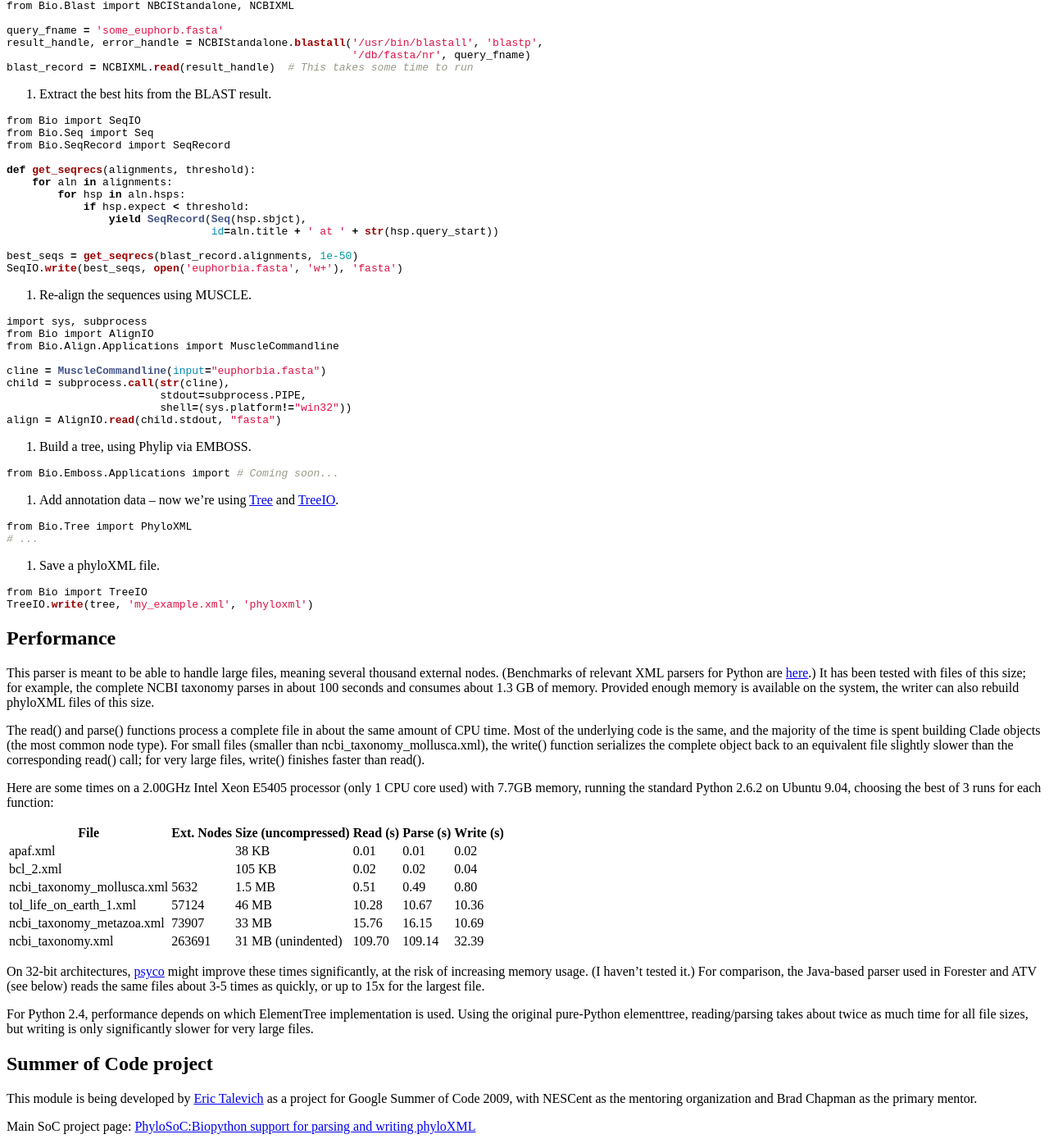
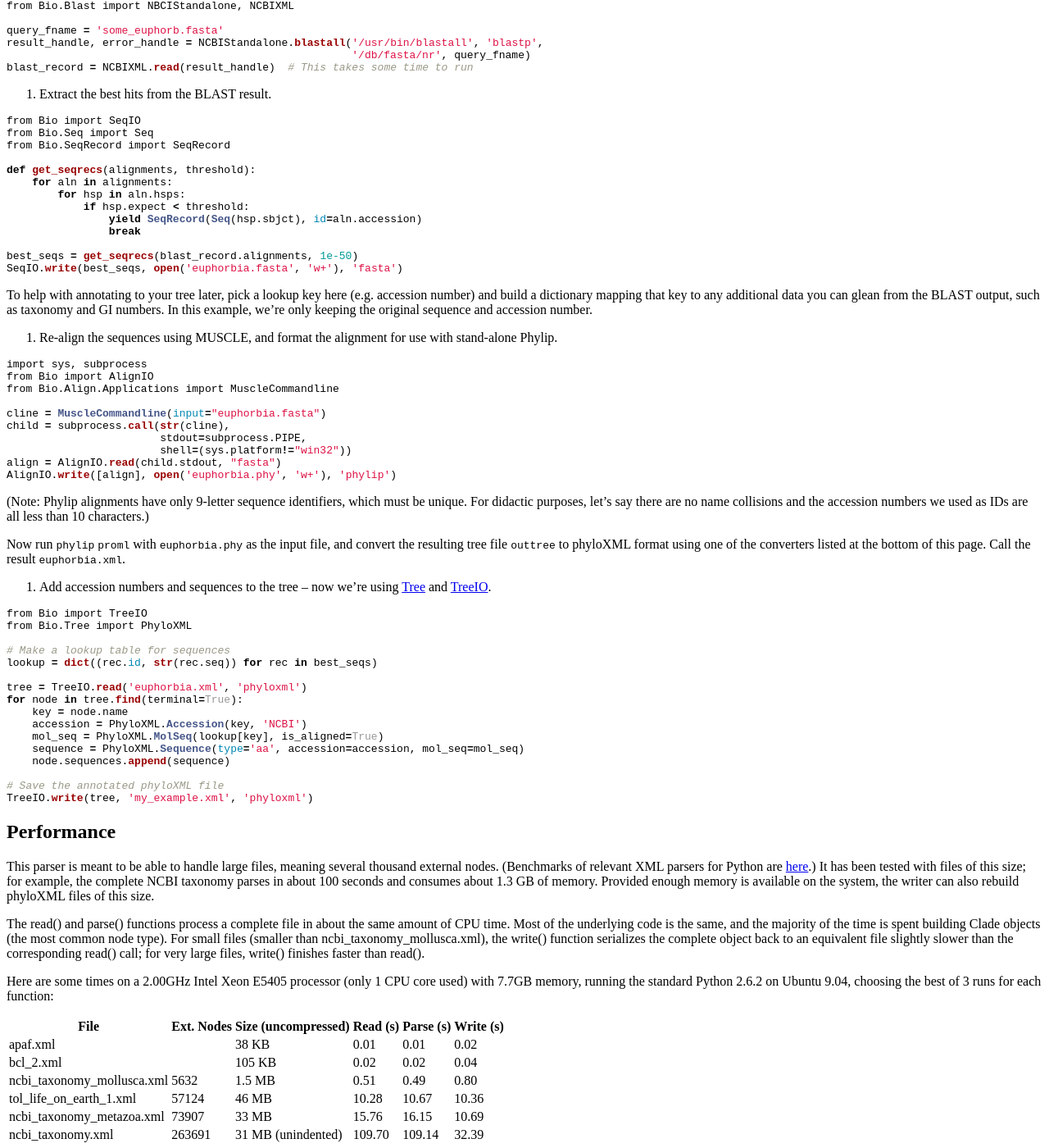
Before and after one commit to biopython/biopython.github.io, a Jekyll site: the page built from wiki/PhyloXML.md, in a window 1280 px wide and 1400 px high, scrolled down 3507 px. Shown: the whole window at 82% size. Built offline with Jekyll 4.4.1, drawn with Linux system fonts in a browser that asks for light colours.

Commit message:
/* Example pipeline */ Showed how to automate the tree annotations

````diff
--- a/wiki/PhyloXML.md
+++ b/wiki/PhyloXML.md
@@ -310,14 +310,21 @@ def get_seqrecs(alignments, threshold):
     for aln in alignments:
         for hsp in aln.hsps:
             if hsp.expect < threshold:
-                yield SeqRecord(Seq(hsp.sbjct),
-                                id=aln.title + ' at ' + str(hsp.query_start))
+                yield SeqRecord(Seq(hsp.sbjct), id=aln.accession)
+                break
 
 best_seqs = get_seqrecs(blast_record.alignments, 1e-50)
 SeqIO.write(best_seqs, open('euphorbia.fasta', 'w+'), 'fasta')
 ```
 
-3. Re-align the sequences using MUSCLE.
+To help with annotating to your tree later, pick a lookup key here (e.g.
+accession number) and build a dictionary mapping that key to any
+additional data you can glean from the BLAST output, such as taxonomy
+and GI numbers. In this example, we're only keeping the original
+sequence and accession number.
+
+3. Re-align the sequences using MUSCLE, and format the alignment for use
+with stand-alone Phylip.
 
 ``` python
 import sys, subprocess
@@ -329,26 +336,38 @@ child = subprocess.call(str(cline),
                         stdout=subprocess.PIPE,
                         shell=(sys.platform!="win32"))
 align = AlignIO.read(child.stdout, "fasta")
+AlignIO.write([align], open('euphorbia.phy', 'w+'), 'phylip')
 ```
 
-4. Build a tree, using Phylip via EMBOSS.
+(Note: Phylip alignments have only 9-letter sequence identifiers, which
+must be unique. For didactic purposes, let's say there are no name
+collisions and the accession numbers we used as IDs are all less than 10
+characters.)
 
-``` python
-from Bio.Emboss.Applications import # Coming soon...
-```
+Now run `phylip` `proml` with `euphorbia.phy` as the input file, and
+convert the resulting tree file `outtree` to phyloXML format using one
+of the converters listed at the bottom of this page. Call the result
+`euphorbia.xml`.
 
-5. Add annotation data -- now we're using [Tree](Tree "wikilink") and
-[TreeIO](TreeIO "wikilink").
-
-``` python
-from Bio.Tree import PhyloXML
-# ...
-```
-
-6. Save a phyloXML file.
+4. Add accession numbers and sequences to the tree -- now we're using
+[Tree](Tree "wikilink") and [TreeIO](TreeIO "wikilink").
 
 ``` python
 from Bio import TreeIO
+from Bio.Tree import PhyloXML
+
+# Make a lookup table for sequences
+lookup = dict((rec.id, str(rec.seq)) for rec in best_seqs)
+
+tree = TreeIO.read('euphorbia.xml', 'phyloxml')
+for node in tree.find(terminal=True):
+    key = node.name
+    accession = PhyloXML.Accession(key, 'NCBI')
+    mol_seq = PhyloXML.MolSeq(lookup[key], is_aligned=True)
+    sequence = PhyloXML.Sequence(type='aa', accession=accession, mol_seq=mol_seq)
+    node.sequences.append(sequence)
+
+# Save the annotated phyloXML file
 TreeIO.write(tree, 'my_example.xml', 'phyloxml')
 ```
 
````
Also changed, not shown: 1 other file.
